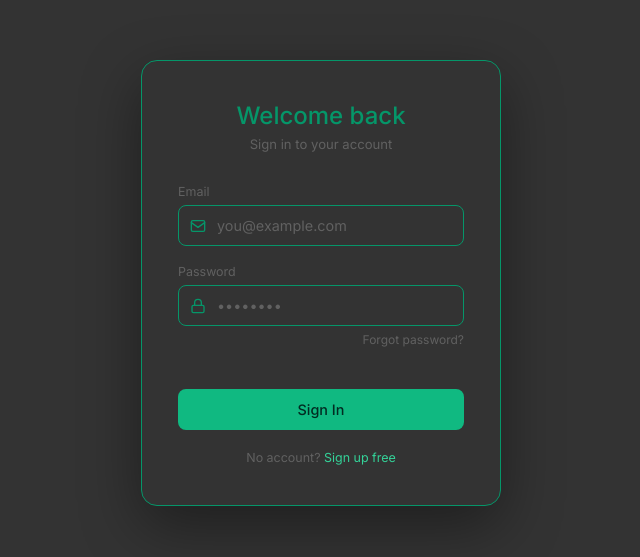
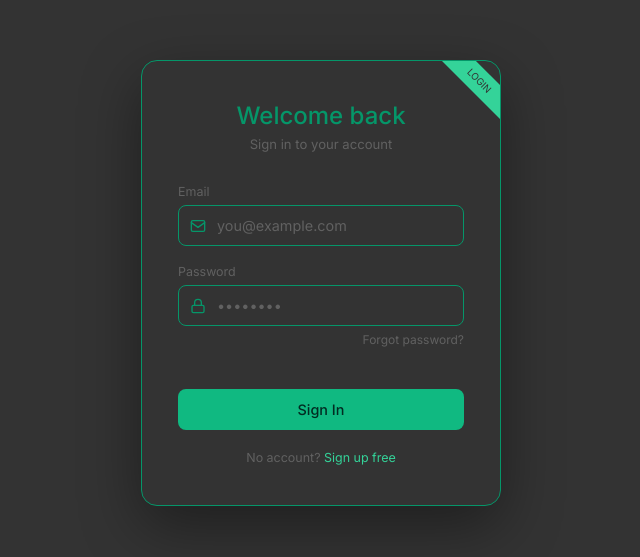
Before and after one commit to Oohnohassani/Bohemian, a plain HTML site: page index.html in a window 1280 px wide. Shown: the part 117-674 px from the top of the page, without its empty margins (319-959 px from the left). Drawn offline with Linux system fonts and the light colour scheme.

Commit message:
⚡ added login label

```diff
--- a/index.css
+++ b/index.css
@@ -22,6 +22,24 @@ body {
   padding: 40px 36px;
   width: 360px;
   box-shadow: 0 20px 60px rgba(0, 0, 0, 0.4);
+  overflow: hidden;
+  position: relative;
+}
+
+.card::before {
+  content: "LOGIN";
+  display: block;
+  width: 90px;
+  padding: 0.4rem 1rem;
+  background: #34d399;
+  color: #333;
+  font-size: 0.6rem;
+  text-align: center;
+  position: absolute;
+  right: -2.5rem;
+  top: 0.5rem;
+  transform: rotate(45deg);
+  letter-spacing: 1.6;
 }
 
 h1 {
```
